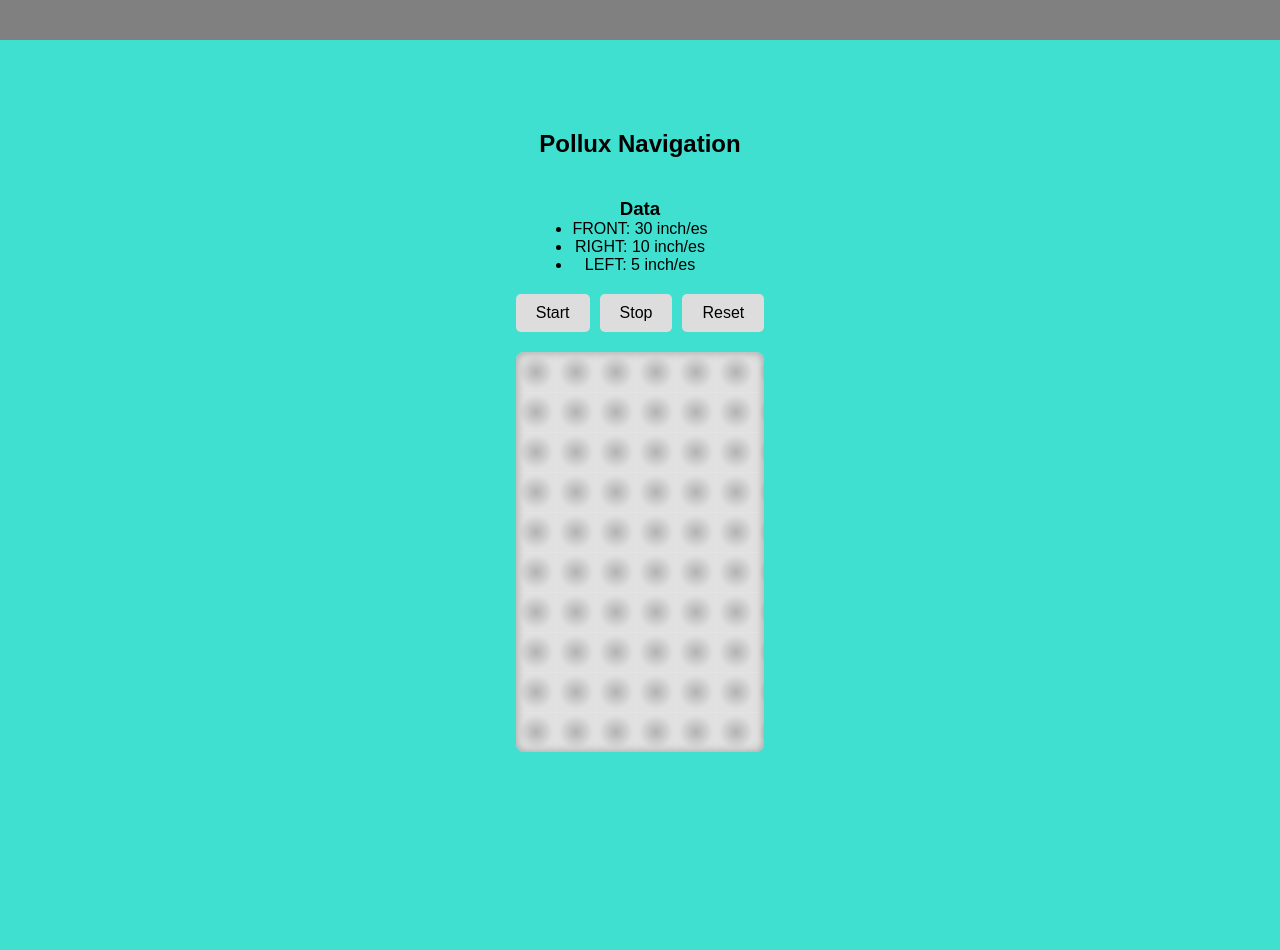
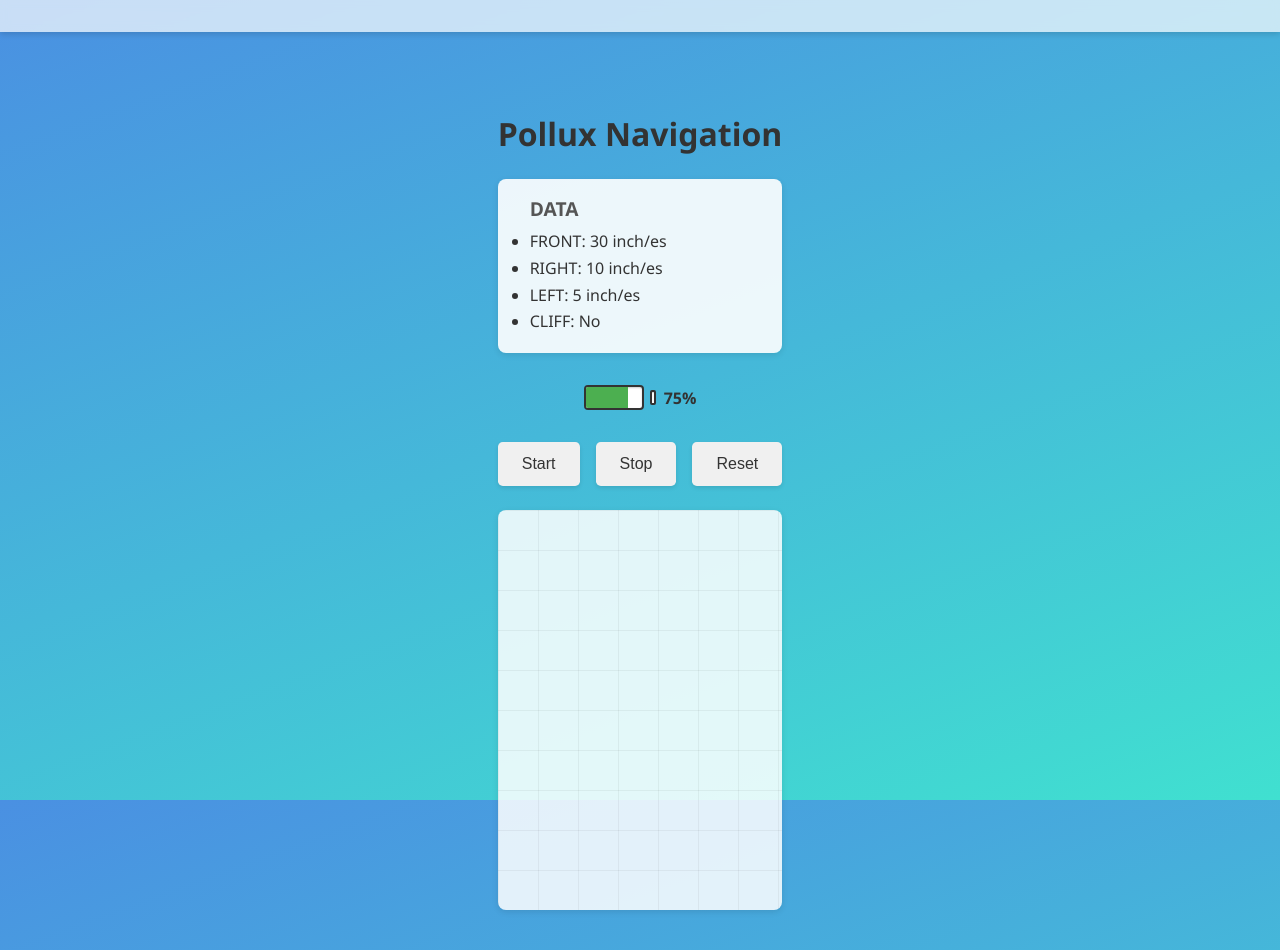
Before and after one commit to karlness/EC463-464, a React (Vite) app in the folder pollux/: page / in a window 1280 px wide. Before the commit the page ends 800 px from the top, so only its background shows below. Built offline with nearby package versions, Linux system fonts and the light colour scheme.

Commit message:
refining le front end

```diff
--- a/pollux/src/App.css
+++ b/pollux/src/App.css
@@ -1,71 +1,126 @@
- {
+
+/* Reset and global */
+* {
   margin: 0;
   padding: 0;
   box-sizing: border-box;
 }
 
-body, html {
+html, body {
   width: 100%;
   height: 100%;
+  font-family: 'Segoe UI', Tahoma, Geneva, Verdana, sans-serif;
+  /* Subtle gradient background */
+  background: linear-gradient(160deg, #4a90e2 0%, #40E0D0 100%);
   display: flex;
   flex-direction: column;
   align-items: center;
-  font-family: Arial, sans-serif;
+  color: #333;
 }
 
+/* App container */
 .App {
   display: flex;
   flex-direction: column;
   align-items: center;
   width: 100%;
-  max-width: 800px;
-  padding-top: 80px; /* Space for fixed header */
+  max-width: 900px;
+  padding-top: 80px; /* space for fixed header */
+  padding-bottom: 40px;
 }
 
+/* Header */
 .header {
-  width: 100%;
-  padding: 20px;
-  text-align: center;
-  background-color: #4a90e2; /* Header background color */
   position: fixed;
   top: 0;
   left: 0;
   z-index: 10;
+  width: 100%;
+  padding: 1rem 2rem;
+
+  /* White w/ slight translucency & shadow */
+  background-color: rgba(255, 255, 255, 0.7);
+  backdrop-filter: blur(5px);
+
+  box-shadow: 0 2px 6px rgba(0, 0, 0, 0.15);
+  text-align: center;
 }
 
+.title {
+  margin: 0;
+  font-size: 2rem;
+  font-weight: 700;
+  color: #333;
+}
+
+/* Main content */
 .content {
   display: flex;
   flex-direction: column;
   align-items: center;
-  gap: 20px;
-  margin-top: 30px;
   width: 100%;
+  gap: 1.5rem;
+  margin-top: 2rem;
+  padding: 0 1rem;
 }
 
+/* Sensor data section */
 .sensor-data {
-  text-align: center;
+  width: 100%;
+  max-width: 600px;
+
+  /* "Card" styling */
+  background-color: rgba(255, 255, 255, 0.9);
+  border-radius: 0.5rem;
+  padding: 1rem 2rem;
+  box-shadow: 0 2px 6px rgba(0, 0, 0, 0.1);
+
+  text-align: left;
 }
 
+.sensor-data h3 {
+  margin-bottom: 0.5rem;
+  font-size: 1.2rem;
+  text-transform: uppercase;
+  color: #555;
+}
+
+/* A little space between list items */
+.sensor-data li {
+  margin: 0.3rem 0;
+}
+
+/* Control panel (buttons) */
 .control-panel {
   display: flex;
-  gap: 10px;
   flex-wrap: wrap;
+  gap: 1rem;
+  justify-content: center;
 }
 
+/* Modern button styling */
 .control-panel button {
-  padding: 10px 20px;
-  font-size: 16px;
+  padding: 0.8rem 1.5rem;
+  font-size: 1rem;
   cursor: pointer;
   border: none;
-  border-radius: 5px;
-  background-color: #ddd;
-  transition: background-color 0.3s ease;
+  border-radius: 0.3rem;
+
+  background: #f0f0f0;
+  color: #333;
+  transition: all 0.25s ease;
+  box-shadow: 0 2px 4px rgba(0,0,0,0.1);
 }
 
 .control-panel button:hover {
-  background-color: #bbb;
+  background: #e0e0e0;
 }
 
+.control-panel button:active {
+  transform: scale(0.98);
+}
+
+/* Position display container (the grid) */
 .position-display {
   width: 100%;
   max-width: 400px;
@@ -73,120 +128,32 @@ body, html {
   display: grid;
   grid-template-columns: repeat(10, 1fr);
   grid-template-rows: repeat(10, 1fr);
-  background-color: #e0e0e0;
+
+  /* Card style again */
+  background-color: rgba(255, 255, 255, 0.85);
+  border-radius: 0.5rem;
+  box-shadow: 0 2px 6px rgba(0,0,0,0.1);
+  overflow: hidden;
+
+  /* Light grid lines with a subtle pattern */
   background-image:
-    radial-gradient(circle at center, rgba(0, 0, 0, 0.2), rgba(0, 0, 0, 0) 60%),
-    linear-gradient(to right, rgba(255, 255, 255, 0.1) 1px, transparent 1px),
-    linear-gradient(to bottom, rgba(255, 255, 255, 0.1) 1px, transparent 1px);
-  background-size: 40px 40px, 40px 40px, 40px 40px;
-  border-radius: 8px;
-  box-shadow: inset 0 0 10px rgba(0, 0, 0, 0.3);
+    linear-gradient(to right, rgba(0, 0, 0, 0.05) 1px, transparent 1px),
+    linear-gradient(to bottom, rgba(0, 0, 0, 0.05) 1px, transparent 1px);
+  background-size: 40px 40px;
 }
 
+/* Each grid cell */
 .position-display div {
-  background-color: blue;
   width: 100%;
   height: 100%;
+  /* Example: show path with a slight color or highlight */
+  background-color: rgba(0, 150, 255, 0.2);
 }
 
-
-
-* {
-  margin: 0;
-  padding: 0;
-  box-sizing: border-box;
+.battery-indicator {
+  display: inline-flex;
+  align-items: center;
+  gap: 0.5rem;
+  ...
 }
-
-body, html {
-  width: 100%;
-  height: 100%;
-  display: flex;
-  flex-direction: column;
-  align-items: center;
-  font-family: Arial, sans-serif;
-  background-color: #40E0D0; /* Turquoise background color */
-}
-
-.App {
-  display: flex;
-  flex-direction: column;
-  align-items: center;
-  width: 100%;
-  max-width: 800px;
-  padding-top: 80px; /* Space for fixed header */
-}
-
-.header {
-  width: 100%;
-  padding: 20px;
-  text-align: center;
-  background-color: #808080;; /* Header background color */
-  position: fixed;
-  top: 0;
-  left: 0;
-  z-index: 10;
-}
-
-.title {
-  font-size: 1.5rem;
-  font-weight: bold;
-  margin-top: 20px;
-  margin-bottom: 20px;
-  text-align: center;
-}
-
-.content {
-  display: flex;
-  flex-direction: column;
-  align-items: center;
-  gap: 20px;
-  margin-top: 30px;
-  width: 100%;
-}
-
-.sensor-data {
-  text-align: center;
-}
-
-.control-panel {
-  display: flex;
-  gap: 10px;
-  flex-wrap: wrap;
-}
-
-.control-panel button {
-  padding: 10px 20px;
-  font-size: 16px;
-  cursor: pointer;
-  border: none;
-  border-radius: 5px;
-  background-color: #ddd;
-  transition: background-color 0.3s ease;
-}
-
-.control-panel button:hover {
-  background-color: #bbb;
-}
-
-.position-display {
-  width: 100%;
-  max-width: 400px;
-  height: 400px;
-  display: grid;
-  grid-template-columns: repeat(10, 1fr);
-  grid-template-rows: repeat(10, 1fr);
-  background-color: #e0e0e0;
-  background-image:
-    radial-gradient(circle at center, rgba(0, 0, 0, 0.2), rgba(0, 0, 0, 0) 60%),
-    linear-gradient(to right, rgba(255, 255, 255, 0.1) 1px, transparent 1px),
-    linear-gradient(to bottom, rgba(255, 255, 255, 0.1) 1px, transparent 1px);
-  background-size: 40px 40px, 40px 40px, 40px 40px;
-  border-radius: 8px;
-  box-shadow: inset 0 0 10px rgba(0, 0, 0, 0.3);
-}
-
-.position-display div {
-  background-color: blue;
-  width: 100%;
-  height: 100%;
-}
+/* All other CSS classes go here */
--- a/pollux/src/App.jsx
+++ b/pollux/src/App.jsx
@@ -2,18 +2,25 @@ import React, { useState } from 'react';
 import PositionDisplay from './components/PositionDisplay';
 import SensorData from './components/SensorData';
 import ControlPanel from './components/ControlPanel';
+import BatteryIndicator from './components/BatteryIndicator';
 
 const App = () => {
   const [path, setPath] = useState([]);
+
+  // Example sensor data, with cliff detection as boolean
   const [sensors, setSensors] = useState({
-    FRONT: 30, //for demo purposes
-    //LEFTs: 20,
+    FRONT: 30,
     RIGHT: 10,
     LEFT: 5,
+    CLIFF: false, // false = no, true = yes
   });
+
+  const [batteryLevel, setBatteryLevel] = useState(75);
 
   const startNavigation = () => {
     console.log('Starting navigation...');
+    // You could dynamically update CLIFF detection here
+    // setSensors(prev => ({ ...prev, CLIFF: someCliffDetectedValue }));
   };
 
   const stopNavigation = () => {
@@ -28,16 +35,21 @@ const App = () => {
   return (
     <div className="App">
       <header className="header">
-        {/* Header is intentionally left empty */}
+        {/* You can display battery or cliff detection here if you want */}
       </header>
+
       <div className="content">
         <h2 className="title">Pollux Navigation</h2>
+
         <SensorData sensors={sensors} />
+        <BatteryIndicator level={batteryLevel} />
+
         <ControlPanel
           onStart={startNavigation}
           onStop={stopNavigation}
           onReset={resetPath}
         />
+
         <PositionDisplay path={path} />
       </div>
     </div>
--- /dev/null
+++ b/pollux/src/components/BatteryIndicator.css
@@ -0,0 +1,40 @@
+.battery-indicator {
+    display: inline-flex;
+    align-items: center;
+    gap: 0.5rem;
+    margin: 0.5rem 0; /* Some spacing around the battery */
+  }
+
+  .battery-body {
+    width: 60px;
+    height: 25px;
+    border: 2px solid #333;
+    border-radius: 4px;
+    position: relative;
+    background-color: #fff;
+    box-shadow: inset 0 1px 2px rgba(0,0,0,0.2);
+    overflow: hidden; /* So fill doesn't overflow corners */
+  }
+
+  .battery-cap {
+    width: 6px;
+    height: 15px;
+    margin-left: -2px; /* Tuck it into the body’s border */
+    border: 2px solid #333;
+    border-radius: 2px;
+    background-color: #fff;
+    box-shadow: inset 0 1px 1px rgba(0,0,0,0.2);
+  }
+
+  /* The fill that displays the battery level */
+  .battery-level {
+    height: 100%;
+    transition: width 0.3s ease;
+  }
+
+  /* Text to the side, showing numeric percent */
+  .battery-text {
+    font-weight: 600;
+    font-size: 1rem;
+    color: #333;
+  }
--- /dev/null
+++ b/pollux/src/components/BatteryIndicator.jsx
@@ -0,0 +1,38 @@
+
+
+  import React from 'react';
+import './BatteryIndicator.css';
+
+const BatteryIndicator = ({ level = 100 }) => {
+  // Constrain battery level between 0 and 100
+  const batteryLevel = Math.max(0, Math.min(level, 100));
+
+  // Example color logic:
+  // - Green above 60
+  // - Yellow between 30 and 60
+  // - Red below 30
+  let fillColor = '#4caf50'; // green
+  if (batteryLevel < 60 && batteryLevel >= 30) {
+    fillColor = '#ffeb3b'; // yellow
+  } else if (batteryLevel < 30) {
+    fillColor = '#f44336'; // red
+  }
+
+  return (
+    <div className="battery-indicator">
+      <div className="battery-body">
+        <div
+          className="battery-level"
+          style={{
+            width: `${batteryLevel}%`,
+            backgroundColor: fillColor
+          }}
+        />
+      </div>
+      <div className="battery-cap" />
+      <span className="battery-text">{batteryLevel}%</span>
+    </div>
+  );
+};
+
+export default BatteryIndicator;
--- a/pollux/src/components/SensorData.jsx
+++ b/pollux/src/components/SensorData.jsx
@@ -5,14 +5,25 @@ const SensorData = ({ sensors }) => {
     <div className="sensor-data">
       <h3>Data</h3>
       <ul>
-        {Object.keys(sensors).map((sensor) => (
-          <li key={sensor}>
-            {sensor}: {sensors[sensor]} inch/es
-          </li>
-        ))}
+        {Object.entries(sensors).map(([sensorName, sensorValue]) => {
+          // If it's the "CLIFF" sensor, we interpret true/false => Yes/No
+          if (sensorName === 'CLIFF') {
+            return (
+              <li key={sensorName}>
+                {sensorName}: {sensorValue ? 'Yes' : 'No'}
+              </li>
+            );
+          }
+          // Otherwise display numeric reading
+          return (
+            <li key={sensorName}>
+              {sensorName}: {sensorValue} inch/es
+            </li>
+          );
+        })}
       </ul>
     </div>
   );
-}
+};
 
 export default SensorData;
```
Also changed, not shown: 1 other file (tests, documents, lock files or other folders).
